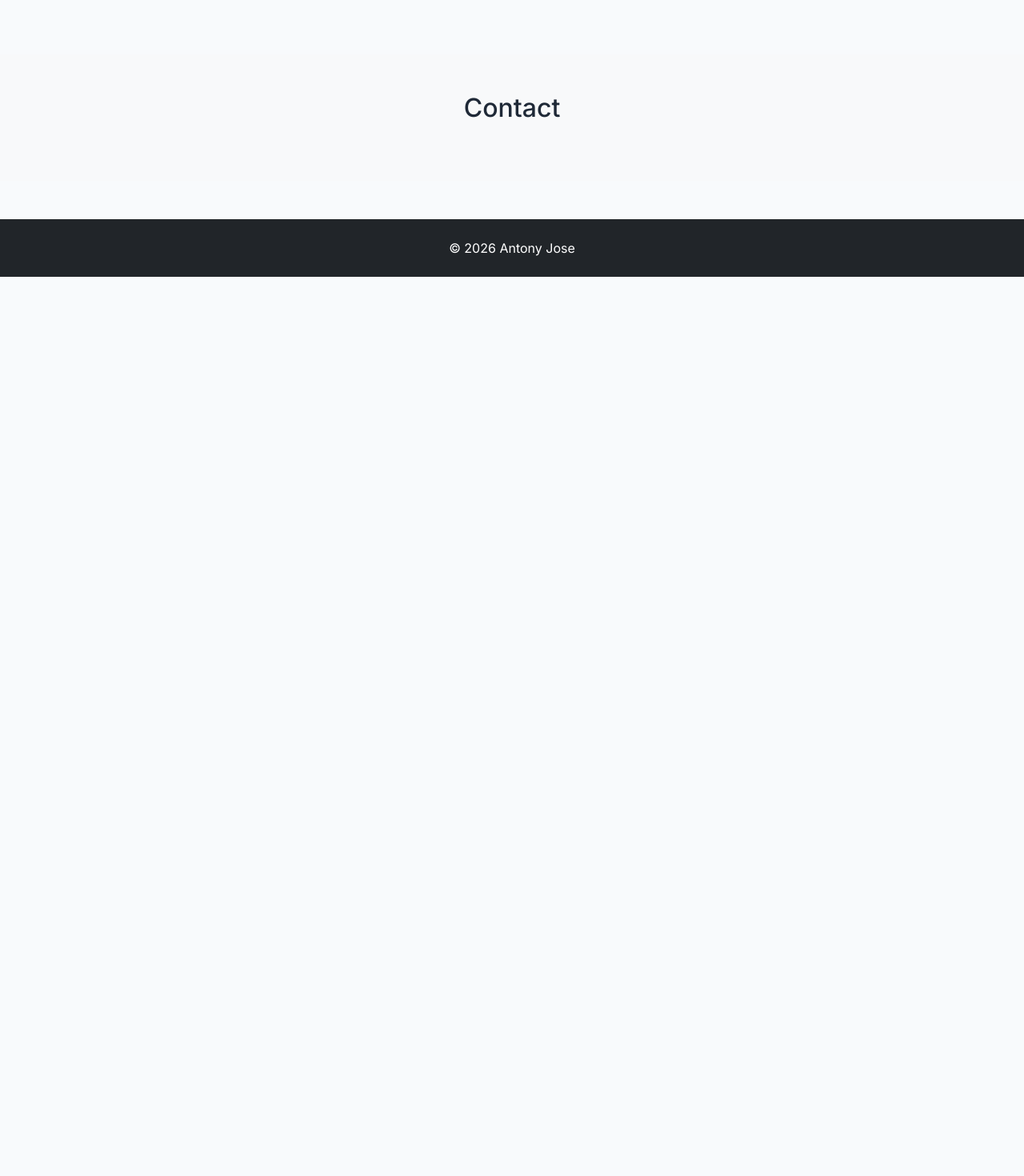
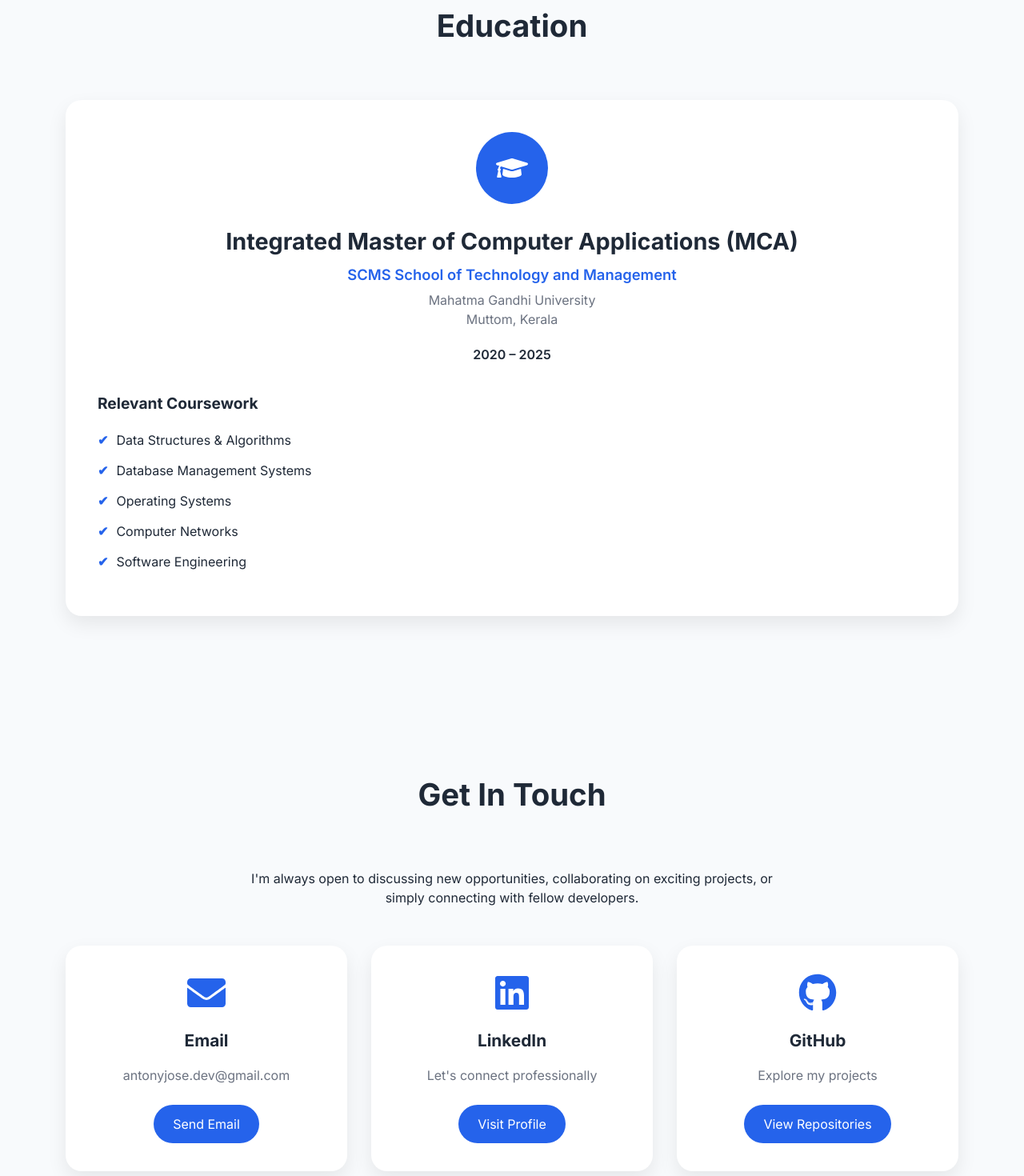
Before and after one commit to vipersolo/portfolio, a React app in the folder portfolio/: page / in a window 1280 px wide. Shown: the part 5140-6610 px from the top of the page at 80% size. Before the commit the page ends 5486 px from the top, so only its background shows below. Built offline with nearby package versions, Linux system fonts and the light colour scheme; the HTML template or start-up script is replaced by a standard one.

Commit message:
Complete contact section with action cards

```diff
--- /dev/null
+++ b/portfolio/src/components/Contact/Contact.css
@@ -0,0 +1,87 @@
+.contact-grid{
+
+    display:grid;
+
+    grid-template-columns:repeat(auto-fit,minmax(260px,1fr));
+
+    gap:30px;
+
+}
+
+.contact-card{
+
+    background:var(--surface);
+
+    border-radius:20px;
+
+    padding:35px;
+
+    text-align:center;
+
+    box-shadow:var(--shadow);
+
+    transition:var(--transition);
+
+}
+
+.contact-card:hover{
+
+    transform:translateY(-8px);
+
+}
+
+.contact-icon{
+
+    font-size:3rem;
+
+    color:var(--primary);
+
+    margin-bottom:20px;
+
+}
+
+.contact-title{
+
+    font-size:1.3rem;
+
+    font-weight:700;
+
+    margin-bottom:15px;
+
+}
+
+.contact-text{
+
+    color:var(--muted);
+
+    word-break:break-word;
+
+    margin-bottom:25px;
+
+}
+
+.contact-button{
+
+    text-decoration:none;
+
+    background:var(--primary);
+
+    color:white;
+
+    padding:12px 24px;
+
+    border-radius:30px;
+
+    display:inline-block;
+
+    transition:var(--transition);
+
+}
+
+.contact-button:hover{
+
+    background:var(--secondary);
+
+    color:white;
+
+}
--- a/portfolio/src/components/Contact/Contact.jsx
+++ b/portfolio/src/components/Contact/Contact.jsx
@@ -1,17 +1,133 @@
+import "./Contact.css";
+
 import { Container } from "react-bootstrap";
 
+import { motion } from "framer-motion";
+
+import {
+  FaEnvelope,
+  FaGithub,
+  FaLinkedin,
+  FaFileDownload
+} from "react-icons/fa";
+
+import contact from "../../data/contact";
+
 const Contact = () => {
+
+  const cards = [
+    {
+      icon: FaEnvelope,
+      title: "Email",
+      text: contact.email,
+      button: "Send Email",
+      link: `mailto:${contact.email}`
+    },
+    {
+      icon: FaLinkedin,
+      title: "LinkedIn",
+      text: "Let's connect professionally",
+      button: "Visit Profile",
+      link: contact.linkedin
+    },
+    {
+      icon: FaGithub,
+      title: "GitHub",
+      text: "Explore my projects",
+      button: "View Repositories",
+      link: contact.github
+    },
+    {
+      icon: FaFileDownload,
+      title: "Resume",
+      text: "Download my latest resume",
+      button: "Download",
+      link: contact.resume
+    }
+  ];
+
   return (
-    <section id="contact" className="py-5 bg-light">
+    <section id="contact">
+
       <Container>
 
-        <h2 className="text-center mb-4">
-          Contact
-        </h2>
+        <motion.div
+          initial={{ opacity: 0, y: 40 }}
+          whileInView={{ opacity: 1, y: 0 }}
+          transition={{ duration: .6 }}
+          viewport={{ once: true }}
+        >
+
+          <h2 className="section-title">
+            Get In Touch
+          </h2>
+
+          <p
+            className="text-center mb-5"
+            style={{ maxWidth: "700px", margin: "0 auto" }}
+          >
+            I'm always open to discussing new opportunities,
+            collaborating on exciting projects, or simply
+            connecting with fellow developers.
+          </p>
+
+          <div className="contact-grid">
+
+            {
+
+              cards.map((card) => {
+
+                const Icon = card.icon;
+
+                return (
+
+                  <div
+                    className="contact-card"
+                    key={card.title}
+                  >
+
+                    <Icon className="contact-icon" />
+
+                    <div className="contact-title">
+
+                      {card.title}
+
+                    </div>
+
+                    <div className="contact-text">
+
+                      {card.text}
+
+                    </div>
+
+                    <a
+                      href={card.link}
+                      target="_blank"
+                      rel="noreferrer"
+                      className="contact-button"
+                    >
+
+                      {card.button}
+
+                    </a>
+
+                  </div>
+
+                );
+
+              })
+
+            }
+
+          </div>
+
+        </motion.div>
 
       </Container>
+
     </section>
   );
+
 };
 
 export default Contact;
--- /dev/null
+++ b/portfolio/src/components/Education/Education.css
@@ -0,0 +1,135 @@
+.education-card{
+
+    background:var(--surface);
+
+    border-radius:20px;
+
+    padding:40px;
+
+    box-shadow:var(--shadow);
+
+    transition:var(--transition);
+
+}
+
+.education-card:hover{
+
+    transform:translateY(-8px);
+
+}
+
+.education-icon{
+
+    width:90px;
+
+    height:90px;
+
+    border-radius:50%;
+
+    background:var(--primary);
+
+    color:white;
+
+    display:flex;
+
+    align-items:center;
+
+    justify-content:center;
+
+    font-size:2.5rem;
+
+    margin:0 auto 30px;
+
+}
+
+.education-degree{
+
+    font-size:1.8rem;
+
+    font-weight:700;
+
+    text-align:center;
+
+}
+
+.education-institution{
+
+    text-align:center;
+
+    color:var(--primary);
+
+    font-size:1.15rem;
+
+    font-weight:600;
+
+    margin-top:10px;
+
+}
+
+.education-university{
+
+    text-align:center;
+
+    color:var(--muted);
+
+    margin-top:5px;
+
+}
+
+.education-location{
+
+    text-align:center;
+
+    color:var(--muted);
+
+}
+
+.education-duration{
+
+    text-align:center;
+
+    font-weight:600;
+
+    margin:20px 0 35px;
+
+}
+
+.coursework-title{
+
+    font-size:1.2rem;
+
+    font-weight:700;
+
+    margin-bottom:20px;
+
+}
+
+.coursework-list{
+
+    list-style:none;
+
+    padding:0;
+
+}
+
+.coursework-list li{
+
+    margin-bottom:14px;
+
+    display:flex;
+
+    align-items:center;
+
+    gap:10px;
+
+}
+
+.coursework-list li::before{
+
+    content:"✔";
+
+    color:var(--primary);
+
+    font-weight:bold;
+
+}
--- a/portfolio/src/components/Education/Education.jsx
+++ b/portfolio/src/components/Education/Education.jsx
@@ -1,17 +1,122 @@
+import "./Education.css";
+
 import { Container } from "react-bootstrap";
 
+import { motion } from "framer-motion";
+
+import { FaGraduationCap } from "react-icons/fa";
+
+import education from "../../data/education";
+
 const Education = () => {
-  return (
-    <section id="education" className="py-5">
+
+    return(
+
+        <section id="education">
+
             <Container>
 
-        <h2 className="text-center mb-4">
+                <motion.div
+
+                    initial={{opacity:0,y:40}}
+
+                    whileInView={{opacity:1,y:0}}
+
+                    transition={{duration:.6}}
+
+                    viewport={{once:true}}
+
+                >
+
+                    <h2 className="section-title">
+
                         Education
+
                     </h2>
 
+                    {
+
+                        education.map((item)=>(
+
+                            <div
+                                className="education-card"
+                                key={item.id}
+                            >
+
+                                <div className="education-icon">
+
+                                    <FaGraduationCap/>
+
+                                </div>
+
+                                <h3 className="education-degree">
+
+                                    {item.degree}
+
+                                </h3>
+
+                                <div className="education-institution">
+
+                                    {item.institution}
+
+                                </div>
+
+                                <div className="education-university">
+
+                                    {item.university}
+
+                                </div>
+
+                                <div className="education-location">
+
+                                    {item.location}
+
+                                </div>
+
+                                <div className="education-duration">
+
+                                    {item.duration}
+
+                                </div>
+
+                                <div className="coursework-title">
+
+                                    Relevant Coursework
+
+                                </div>
+
+                                <ul className="coursework-list">
+
+                                    {
+
+                                        item.coursework.map((course)=>(
+
+                                            <li key={course}>
+
+                                                {course}
+
+                                            </li>
+
+                                        ))
+
+                                    }
+
+                                </ul>
+
+                            </div>
+
+                        ))
+
+                    }
+
+                </motion.div>
+
             </Container>
+
         </section>
+
     );
+
 };
 
 export default Education;
--- /dev/null
+++ b/portfolio/src/data/contact.js
@@ -0,0 +1,15 @@
+const contact = {
+  email: "antonyjose.dev@gmail.com",
+
+  phone: "+91 XXXXX XXXXX",
+
+  location: "Aluva, Kerala, India",
+
+  github: "https://github.com/vipersolo",
+
+  linkedin: "https://www.linkedin.com/in/antony-jose-ab5491349/",
+
+  resume: "/Antonyjose_resume.pdf"
+};
+
+export default contact;
--- /dev/null
+++ b/portfolio/src/data/education.js
@@ -0,0 +1,25 @@
+const education = [
+  {
+    id: 1,
+
+    degree: "Integrated Master of Computer Applications (MCA)",
+
+    institution: "SCMS School of Technology and Management",
+
+    university: "Mahatma Gandhi University",
+
+    location: "Muttom, Kerala",
+
+    duration: "2020 – 2025",
+
+    coursework: [
+      "Data Structures & Algorithms",
+      "Database Management Systems",
+      "Operating Systems",
+      "Computer Networks",
+      "Software Engineering"
+    ]
+  }
+];
+
+export default education;
```
Also changed, not shown: 1 other file (tests, documents, lock files or other folders). Lines whose indentation alone changed are shown as unchanged.
